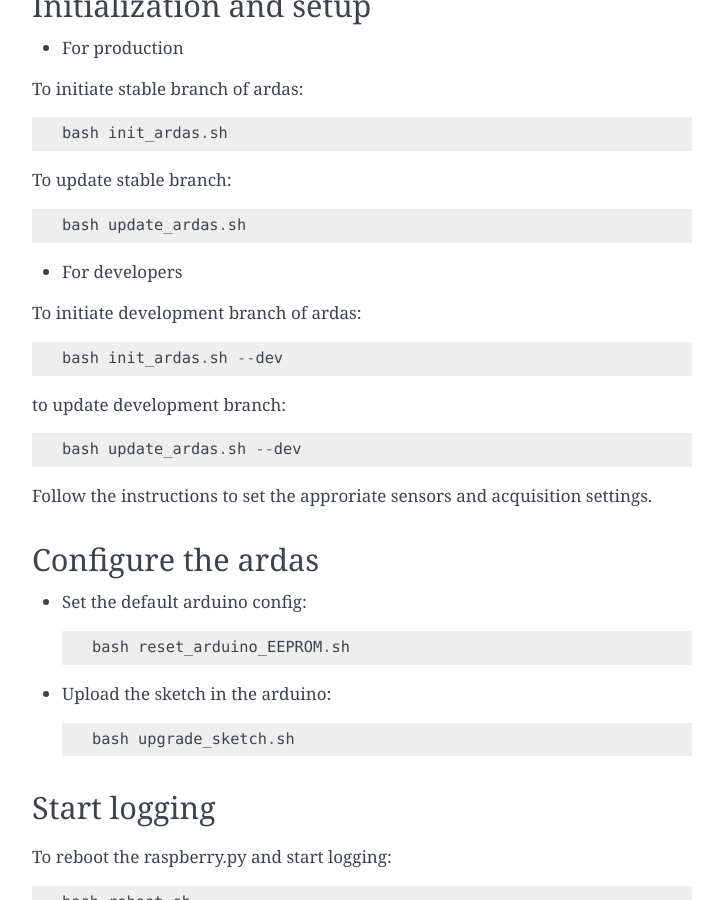
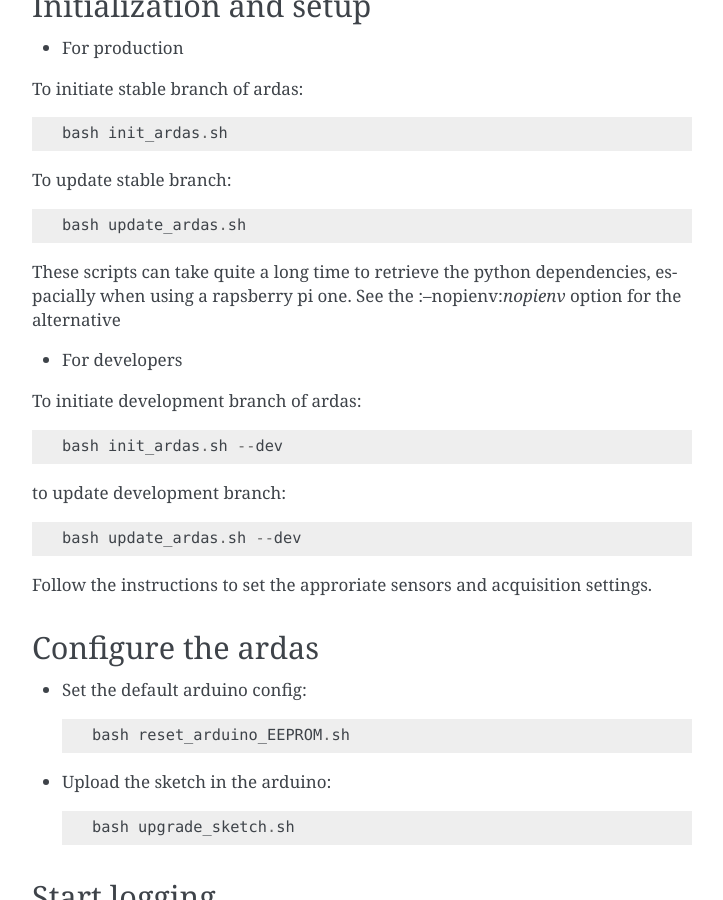
Before and after one commit to UMONS-GFA/ardas-tools, a Sphinx documentation site: the page built from docs/source/getting_started.rst, in a window 1280 px wide and 900 px high, scrolled down 473 px. Shown: the whole window, without its empty margins (388-1111 px from the left). Built offline with Sphinx 7.4.7, drawn with Linux system fonts in a browser that asks for light colours.

```diff
--- a/docs/source/getting_started.rst
+++ b/docs/source/getting_started.rst
@@ -30,7 +30,8 @@ To update stable branch::
 
     bash update_ardas.sh
 
-
+These scripts can take quite a long time to retrieve the python dependencies, espacially when using a rapsberry pi one.
+See the :--nopienv:`nopienv` option for the alternative
 
 * For developers
 
```
Also changed, not shown: other parts of docs/source/getting_started.rst (+1 -1 lines).
